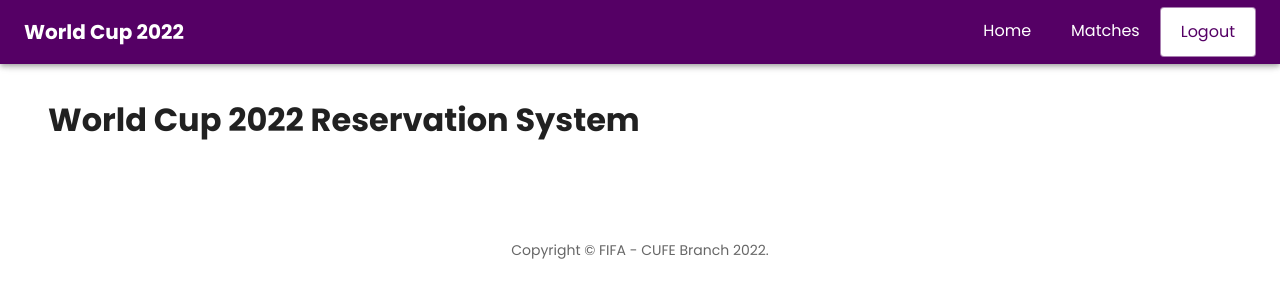
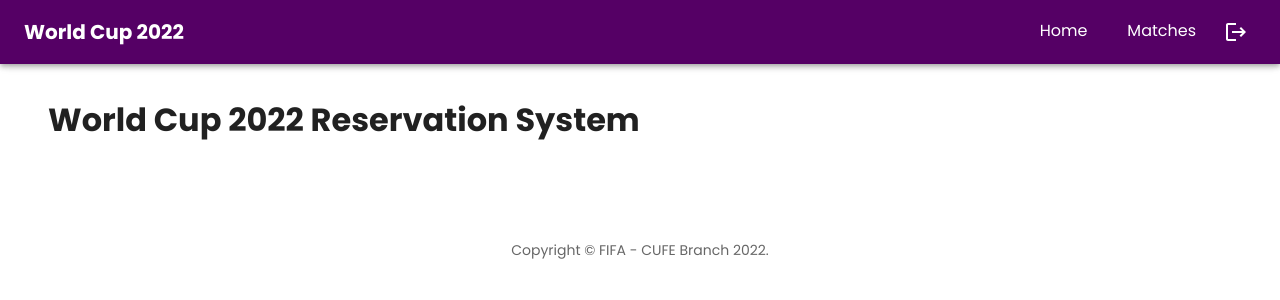
Before and after one commit to Hazemkak/WorldCup2022_Reservation_Tickets, a React (Create React App) app in the folder client/: page / in a window 1280 px wide. Shown: the top 300 px of the page. Built offline with nearby package versions, Linux system fonts and the light colour scheme; sample sign-in values are in the browser's storage.

Commit message:
Change logout button in navbar

```diff
--- a/client/src/shared/Navbar/index.tsx
+++ b/client/src/shared/Navbar/index.tsx
@@ -11,7 +11,7 @@ import ListItemText from "@mui/material/ListItemText";
 import MenuIcon from "@mui/icons-material/Menu";
 import Toolbar from "@mui/material/Toolbar";
 import Typography from "@mui/material/Typography";
-import Button from "@mui/material/Button";
+import LogoutIcon from "@mui/icons-material/Logout";
 import { Link } from "react-router-dom";
 import { getLoggedInUser, isLoggedIn, logout } from "../../helpers/auth";
 
@@ -121,10 +121,11 @@ const Navbar: React.FC = () => {
                 {isLoggedIn() && (
                     <ListItem disablePadding>
                         <ListItemButton
-                            sx={{ textAlign: "center" }}
+                            sx={{ justifyContent: "center" }}
                             onClick={handleLogout}
                         >
-                            <ListItemText primary="Logout" />
+                            Logout&nbsp;
+                            <LogoutIcon />
                         </ListItemButton>
                     </ListItem>
                 )}
@@ -184,20 +185,15 @@ const Navbar: React.FC = () => {
                             return null;
                         })}
                         {!!isLoggedIn() && (
-                            <Button
+                            <IconButton
+                                color="inherit"
+                                aria-label="logout"
+                                edge="end"
                                 onClick={handleLogout}
-                                variant="outlined"
-                                color="primary"
-                                sx={{
-                                    backgroundColor: "#fff",
-                                    fontSize: "16px",
-                                    fontWeight: "normal",
-                                    textTransform: "none",
-                                    padding: "10px 20px",
-                                }}
+                                sx={{ mr: 0 }}
                             >
-                                Logout
-                            </Button>
+                                <LogoutIcon />
+                            </IconButton>
                         )}
                     </Box>
                 </Toolbar>
```
